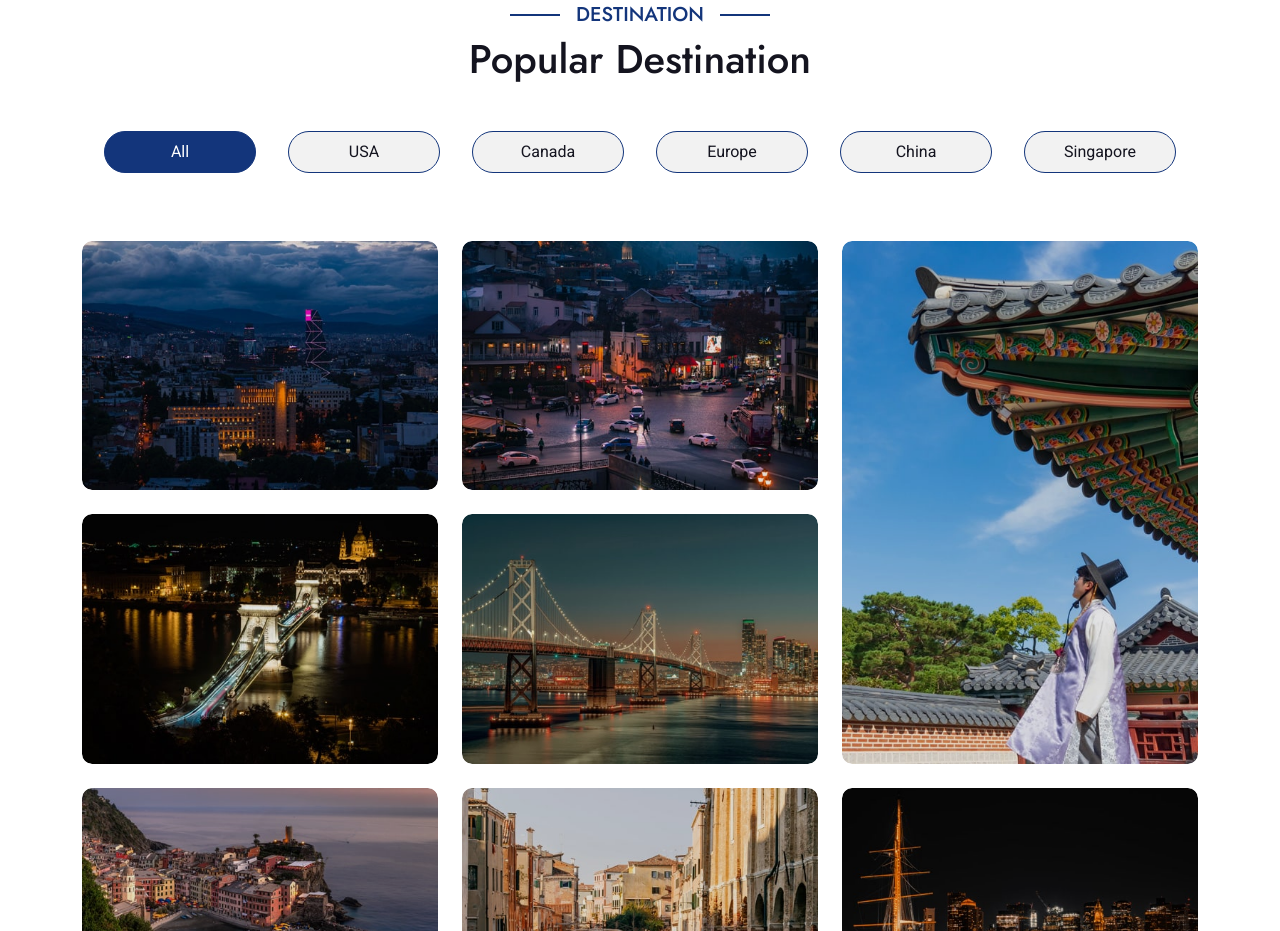
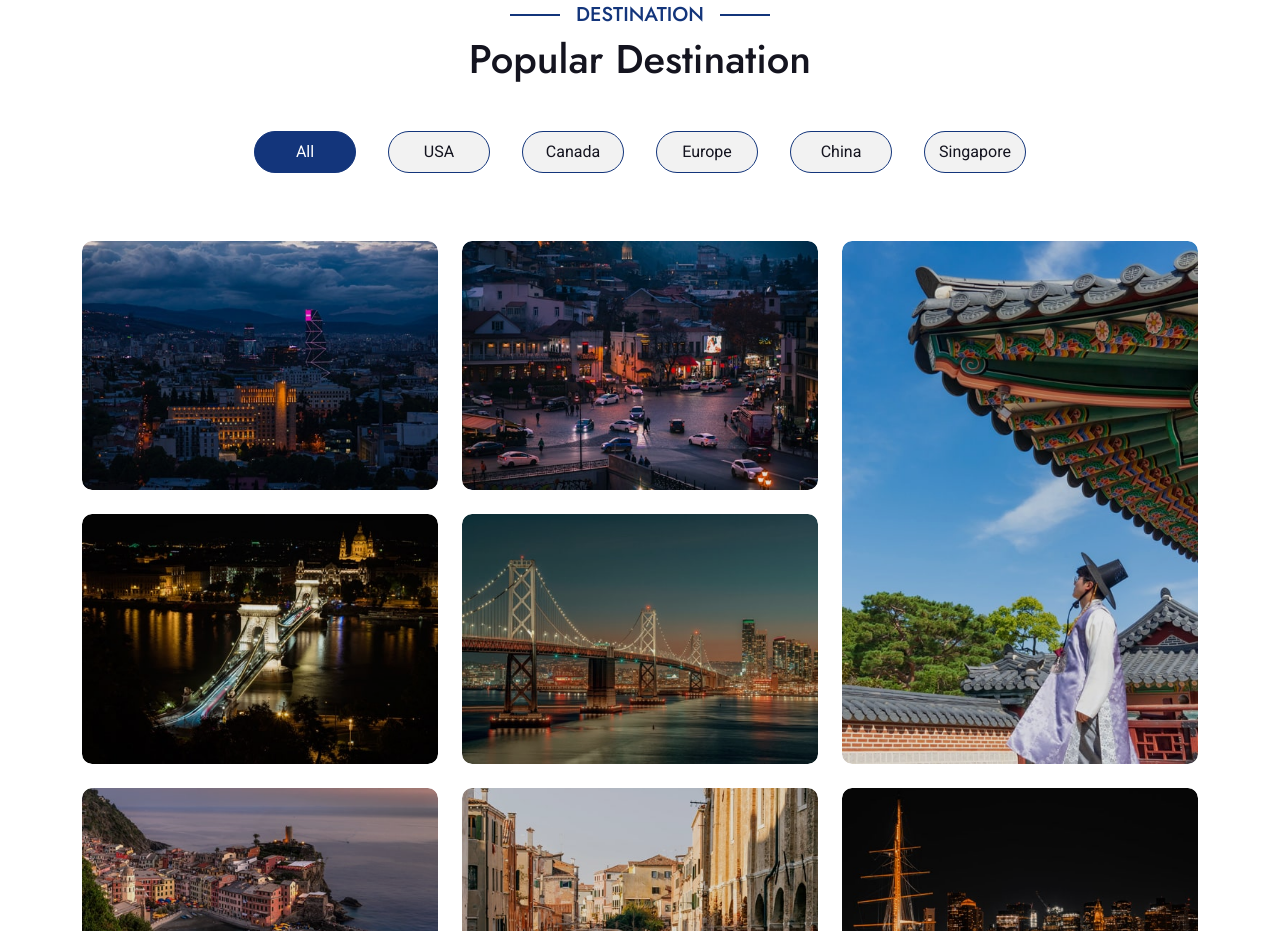
Before and after one commit to theayushkumar/Temple-Projects-Pvt.Ltd, a plain HTML site: page index.html in a window 1280 px wide. Shown: the part 3033-3964 px from the top of the page. Drawn offline with nearby package versions, Linux system fonts and the light colour scheme.

Commit message:
some thing change

```diff
--- a/index.html
+++ b/index.html
@@ -354,32 +354,32 @@
                     <ul class="nav nav-pills d-inline-flex justify-content-center mb-5">
                         <li class="nav-item">
                             <a class="d-flex mx-3 py-2 border border-primary bg-light rounded-pill active" data-bs-toggle="pill" href="#tab-1">
-                                <span class="text-dark" style="width: 150px;">All</span>
+                                <span class="text-dark" style="width: 100px;">All</span>
                             </a>
                         </li>
                         <li class="nav-item">
                             <a class="d-flex py-2 mx-3 border border-primary bg-light rounded-pill" data-bs-toggle="pill" href="#tab-2">
-                                <span class="text-dark" style="width: 150px;">USA</span>
+                                <span class="text-dark" style="width: 100px;">USA</span>
                             </a>
                         </li>
                         <li class="nav-item">
                             <a class="d-flex mx-3 py-2 border border-primary bg-light rounded-pill" data-bs-toggle="pill" href="#tab-3">
-                                <span class="text-dark" style="width: 150px;">Canada</span>
+                                <span class="text-dark" style="width: 100px;">Canada</span>
                             </a>
                         </li>
                         <li class="nav-item">
                             <a class="d-flex mx-3 py-2 border border-primary bg-light rounded-pill" data-bs-toggle="pill" href="#tab-4">
-                                <span class="text-dark" style="width: 150px;">Europe</span>
+                                <span class="text-dark" style="width: 100px;">Europe</span>
                             </a>
                         </li>
                         <li class="nav-item">
                             <a class="d-flex mx-3 py-2 border border-primary bg-light rounded-pill" data-bs-toggle="pill" href="#tab-5">
-                                <span class="text-dark" style="width: 150px;">China</span>
+                                <span class="text-dark" style="width: 100px;">China</span>
                             </a>
                         </li>
                         <li class="nav-item">
                             <a class="d-flex mx-3 py-2 border border-primary bg-light rounded-pill" data-bs-toggle="pill" href="#tab-6">
-                                <span class="text-dark" style="width: 150px;">Singapore</span>
+                                <span class="text-dark" style="width: 100px;">Singapore</span>
                             </a>
                         </li>
                     </ul>
```
